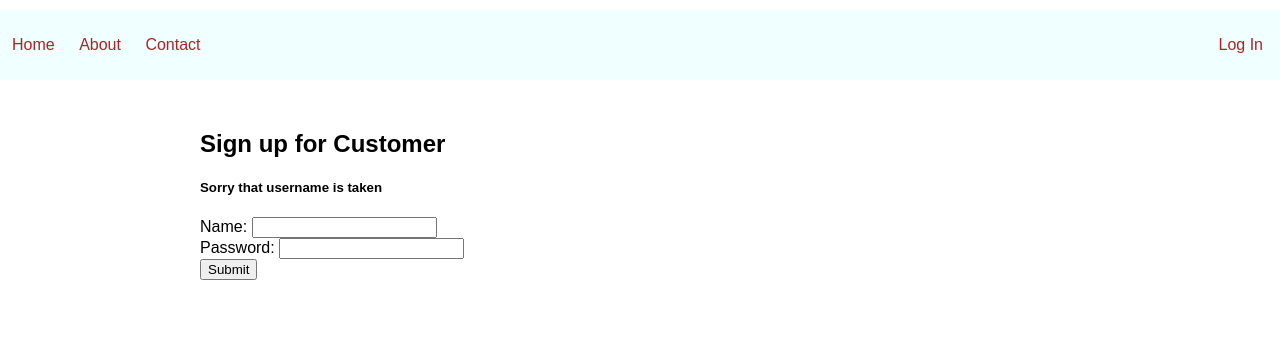
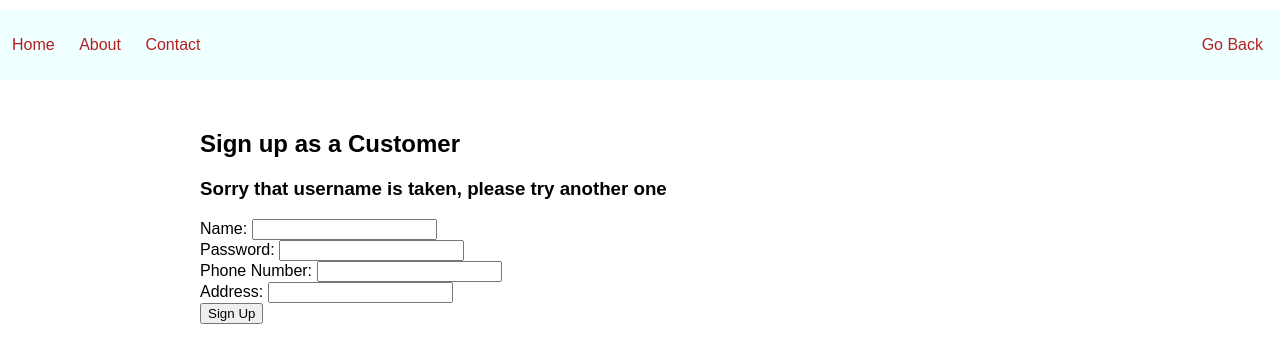
Before and after one commit to ECE373-Fall16/opencrowd, a PHP site: page /Register/client_register_redirect.html in a window 1280 px wide. Shown: the top 363 px of the page. Run offline with PHP 8.4, Linux system fonts and the light colour scheme.

```diff
--- a/Login/login_clients.php
+++ b/Login/login_clients.php
@@ -25,7 +25,7 @@ $debug="I AM HERE<br>";
    if($ret<=0){
 	//checking if its a driver if not a client
         $drivret = $db->querySingle("SELECT COUNT(*) FROM drivers WHERE USERNAME='$uname' AND PASSWORD='$pass';");
-	if($drivret<=0){ //neither client nor driver
+	if($drivret<=0 && $ret<=0){ //neither client nor driver
 		echo "Sorry wrong Username or Password<br>";
 		echo "Please try again...<br>";
 		header('Location: ../indexRedir.html');//login_redirect.html
--- a/Register/client_register.php
+++ b/Register/client_register.php
@@ -20,10 +20,11 @@ $debug = "I AM HERE<br>";
   $uname=$_POST["name_ID"];
   $pass=$_POST["password"];
   $Caddress=$_POST["address"];
+  $phone=$_POST["phone"];
 
  $sqlinsert =<<<EOF
-      INSERT INTO clients (USERNAME,PASSWORD,ADDRESS,CURRENTLIST)
-      VALUES ("$uname", "$pass","$Caddress", -1);
+      INSERT INTO clients (USERNAME,PASSWORD,ADDRESS,PHONE,CURRENTLIST)
+      VALUES ("$uname", "$pass","$Caddress","$phone", -1);
 EOF;
 
  // $ret = $db->exec($sql); //we will search here to see if username exists
--- a/Register/client_register_redirect.html
+++ b/Register/client_register_redirect.html
@@ -9,22 +9,24 @@
     <body>
         <div class= "nav">
             <ul id="menu1">
-                <li><a href = "index.html">Home</a></li>
-                <li><a href = "about.html">About</a></li>
-                <li><a href = "contact.html">Contact</a></li>
+                <li><a href = "../index.html">Home</a></li>
+                <li><a href = "../about.html">About</a></li>
+                <li><a href = "../contact.html">Contact</a></li>
             </ul>
 
             <ul id="menu2">
-                <li><a href = "../index.html">Log In</a></li>
+                <li><a href = "../index.html">Go Back</a></li>
             </ul>
         </div>
         <div class = "bodyformat">
-            <h2> Sign up for Customer</h2>
-	    <h5> Sorry that username is taken </h5>
-            <form action="driver_register.php" method="get">
+            <h2> Sign up as a Customer</h2>
+            <h3> Sorry that username is taken, please try another one</h2>
+            <form action="client_register.php" method="POST">
                 Name: <input type="text" name="name_ID"><br>
-                Password: <input type="text" name="password"><br>
-                <input type="submit">
+                Password: <input type="password" name="password"><br>
+                Phone Number: <input type="text" name="phone"><br>
+                Address: <input type="text" name="address"><br>
+                <input type="submit" value="Sign Up">
             </form>
         </div>
     </body>
--- a/Register/driver_register.html
+++ b/Register/driver_register.html
@@ -24,6 +24,7 @@
             <form action="driver_register.php" method="POST">
                 Name: <input type="text" name="name_ID"><br>
                 Password: <input type="text" name="password"><br>
+                Phone Number: <input type="text" name="phone"><br>
                 <input type="submit" value="Sign Up">
             </form>
         </div>
--- a/databases/create_all.php
+++ b/databases/create_all.php
@@ -24,6 +24,7 @@
       (ID  INTEGER PRIMARY KEY        AUTOINCREMENT,
       USERNAME            TEXT     NOT NULL,
       PASSWORD            TEXT     NOT NULL,
+      PHONE		  TEXT	   NOT NULL,
       CURRENTLIST  INTEGER
       );
 EOF;
@@ -41,6 +42,7 @@ EOF;
       USERNAME            TEXT     NOT NULL,
       PASSWORD            TEXT     NOT NULL,
       ADDRESS		  TEXT     NOT NULL,
+      PHONE		  TEXT	   NOT NULL,
       CURRENTLIST  INTEGER
       );
 EOF;
--- a/index.html
+++ b/index.html
@@ -20,7 +20,7 @@
         </div>
         <div class = "signup">
             <h2> Log-in to LettuceBuy</h2>
-            <form action="./Login/login_clients.php" method="POST">
+            <form action="./Login/login_clients.php" method="GET">
                 Name: <input type="text" name="name_ID"><br>
                 Password: <input type="password" name="password"><br>
                 <input type="submit" value="Login" />
```
Also changed, not shown: Client_main.php (+10 -5 lines), Register/client_register.html (+4 -3 lines), databases/lettucebuy.db.
